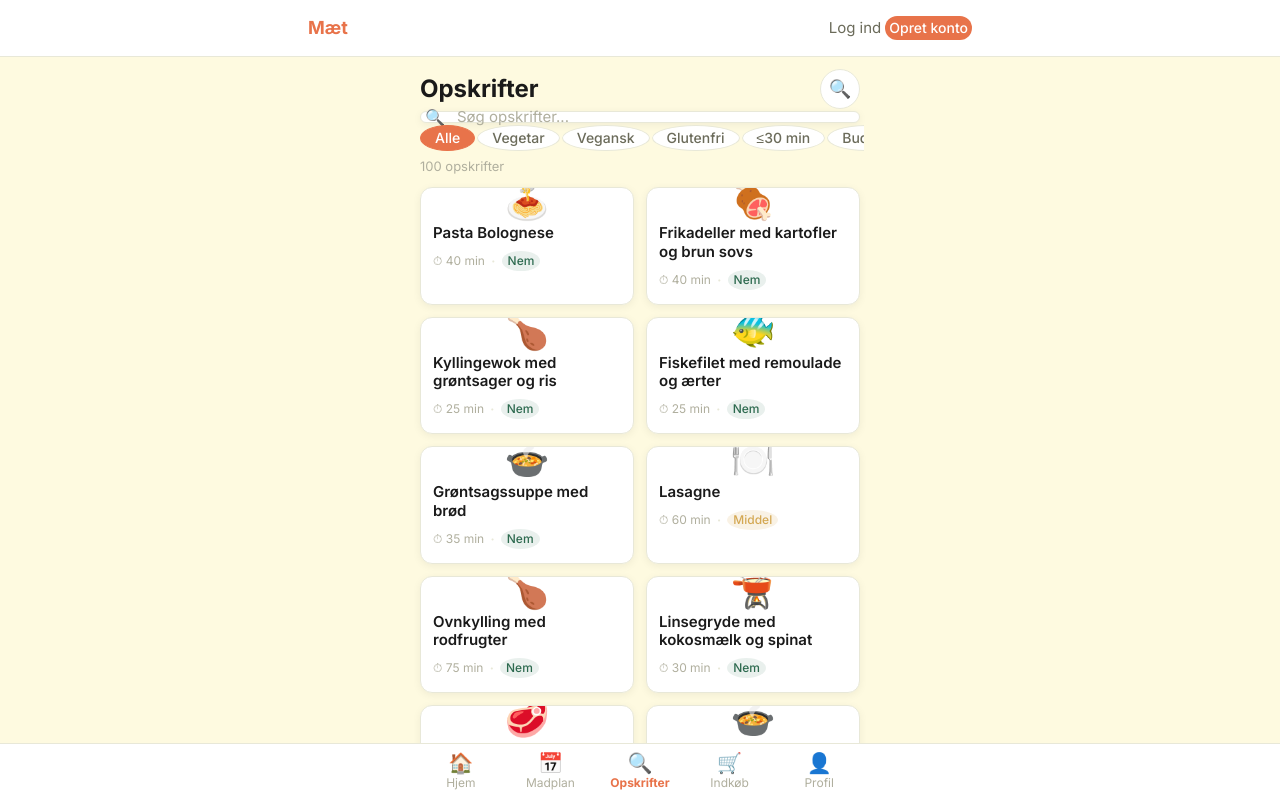
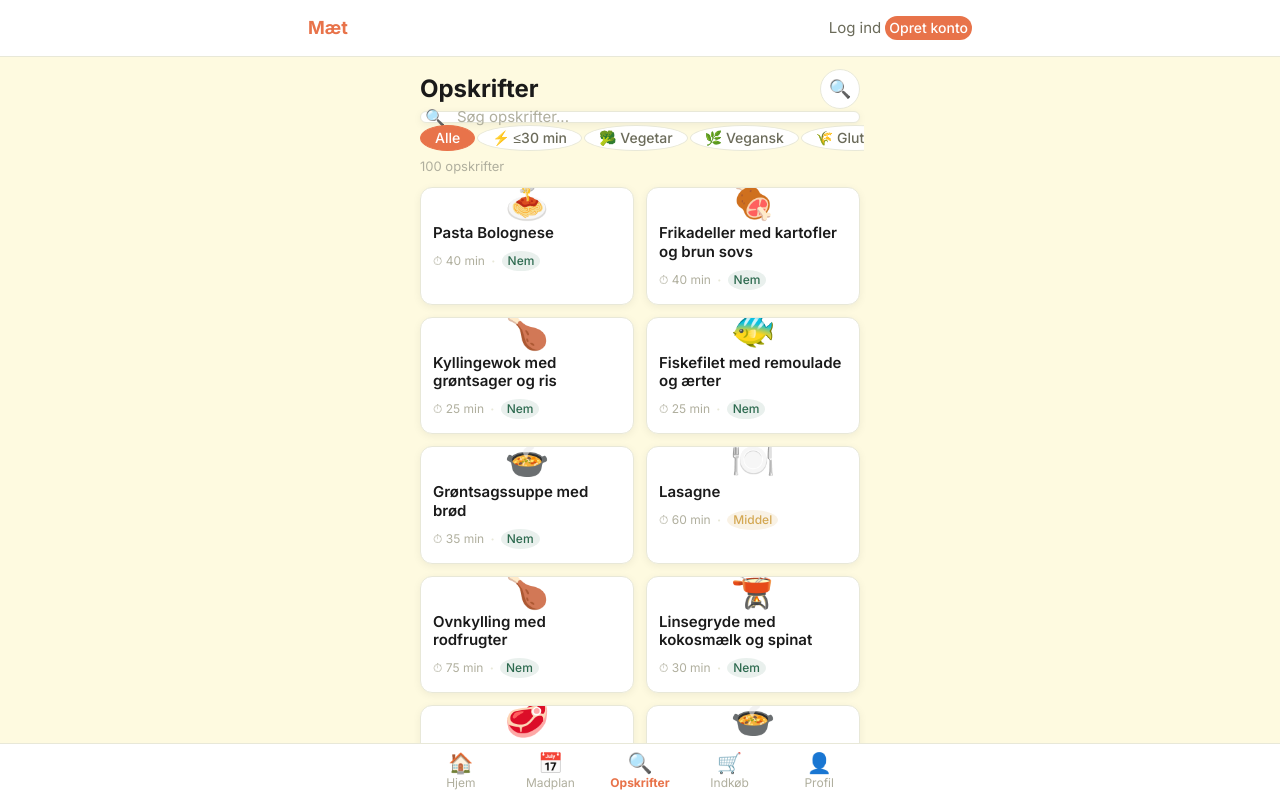
Before and after one commit to heimdal-moltbot/maet-app, a Next.js app: page /opskrifter in a window 1280 px wide. Shown: the top 798 px of the page. Built offline with nearby package versions, Linux system fonts and the light colour scheme; no server answers.

Commit message:
feat: enhance recipe library — extended search + more filters
- Search now covers title + description + ingredients
- Added filters: Dansk, Suppe
- Filter emoji icons for visual clarity
- Fix hurtig filter to handle missing total_time_minutes

```diff
--- a/src/app/(dashboard)/opskrifter/page.tsx
+++ b/src/app/(dashboard)/opskrifter/page.tsx
@@ -23,11 +23,13 @@ const RECIPES = recipesData as Recipe[]
 
 const FILTERS = [
   { key: 'alle', label: 'Alle' },
-  { key: 'vegetar', label: 'Vegetar' },
-  { key: 'vegansk', label: 'Vegansk' },
-  { key: 'glutenfri', label: 'Glutenfri' },
-  { key: 'hurtig', label: '≤30 min' },
-  { key: 'billig', label: 'Budget' },
+  { key: 'hurtig', label: '⚡ ≤30 min' },
+  { key: 'vegetar', label: '🥦 Vegetar' },
+  { key: 'vegansk', label: '🌿 Vegansk' },
+  { key: 'glutenfri', label: '🌾 Glutenfri' },
+  { key: 'billig', label: '💰 Budget' },
+  { key: 'klassisk', label: '🇩🇰 Dansk' },
+  { key: 'suppe', label: '🍲 Suppe' },
 ]
 
 const DIFFICULTY_LABELS: Record<string, { label: string; color: string }> = {
@@ -59,16 +61,24 @@ export default function OpskrifterPage() {
 
   const filtered = useMemo(() => {
     return RECIPES.filter(r => {
-      const matchSearch = !search || r.title.toLowerCase().includes(search.toLowerCase())
-      if (!matchSearch) return false
+      // Udvidet søgning: titel + beskrivelse + ingredienser
+      if (search) {
+        const q = search.toLowerCase()
+        const inTitle = r.title.toLowerCase().includes(q)
+        const inDesc = r.description?.toLowerCase().includes(q)
+        const inIngredients = r.ingredients?.some(i => i.name.toLowerCase().includes(q))
+        if (!inTitle && !inDesc && !inIngredients) return false
+      }
 
       switch (activeFilter) {
         case 'alle': return true
         case 'vegetar': return r.tags.some(t => t.includes('vegetar'))
         case 'vegansk': return r.tags.some(t => t.includes('vegansk'))
         case 'glutenfri': return r.tags.includes('glutenfri')
-        case 'hurtig': return r.total_time_minutes <= 30
+        case 'hurtig': return (r.total_time_minutes ?? r.prep_time_minutes + r.cook_time_minutes) <= 30
         case 'billig': return r.tags.includes('billig')
+        case 'klassisk': return r.tags.some(t => t.includes('dansk'))
+        case 'suppe': return r.tags.includes('suppe') || r.title.toLowerCase().includes('suppe')
         default: return true
       }
     })
```
